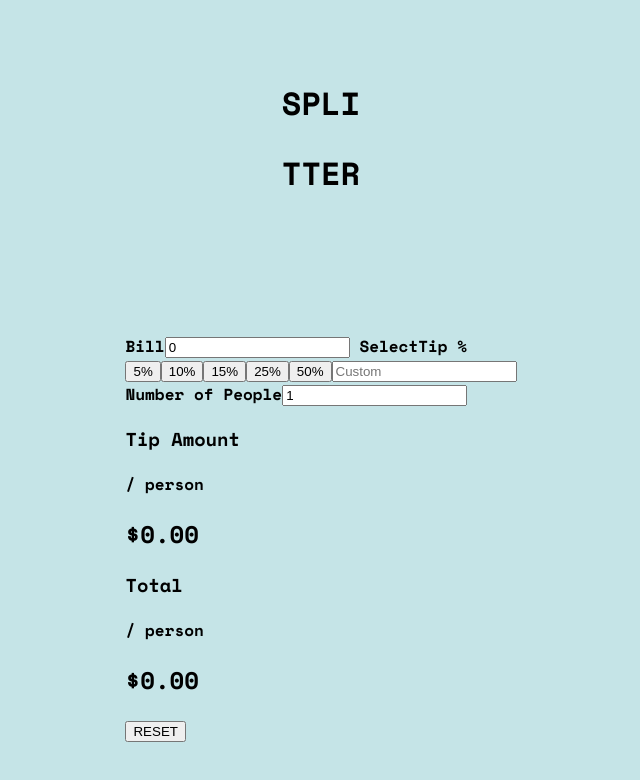
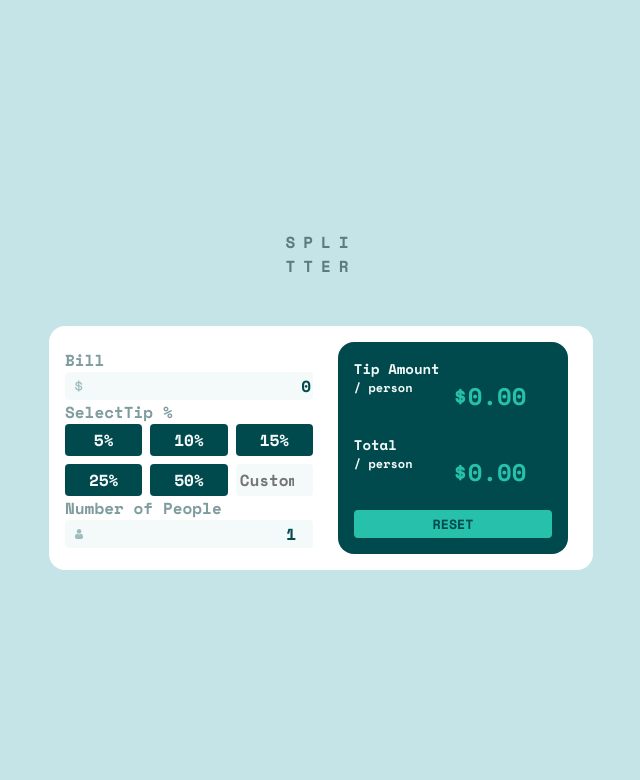
Before and after one commit to ljreaux/fem-tip-calculator, a React (Vite) app: page / in a window 1280 px wide. Shown: the top 780 px of the page, without its empty margins (319-959 px from the left). Built offline with nearby package versions, Linux system fonts and the light colour scheme.

Commit message:
finished basic styling

```diff
--- a/src/Card.tsx
+++ b/src/Card.tsx
@@ -43,13 +43,14 @@ function TipButtons({
   return (
     <>
       {tipButtons}
-      <label htmlFor="customTip"></label>
+      <label htmlFor="customTip">
         <input
           type="number"
           placeholder="Custom"
           value={tipPercent}
           onChange={handleChange}
         />
+      </label>
     </>
   );
 }
@@ -57,14 +58,14 @@ function TipButtons({
 function Input({
   setTip,
   tip,
+  userInput,
+  setUserInput,
 }: {
   setTip: Dispatch<SetStateAction<Tips>>;
   tip: Tips;
+  userInput: UserInput;
+  setUserInput: Dispatch<SetStateAction<UserInput>>;
 }) {
-  const [userInput, setUserInput] = useState<UserInput>({
-    billTotal: 0,
-    numberOfPeople: 1,
-  });
   useEffect(() => {
     const { billTotal, numberOfPeople } = userInput;
     let tipAmount = (billTotal * (tip.tipPercent || 0)) / 100;
@@ -82,7 +83,7 @@ function Input({
 
   function handleChange(
     e: React.FormEvent<HTMLInputElement>,
-    inputType: string
+    inputType: string,
   ) {
     const target = e.target as HTMLInputElement;
     const { value } = target;
@@ -103,24 +104,68 @@ function Input({
         value={userInput.billTotal}
         onChange={(e) => handleChange(e, "billTotal")}
       />
+
       <label htmlFor="tipPercent"> {"SelectTip %"}</label>
       <div id="tipPercent">
         <TipButtons tipPercent={tipPercent} setTipPercent={setTipPercent} />
       </div>
-      <div>
-        <label htmlFor="NumberOfPeople">Number of People</label>
+      <div
+        style={{
+          width: "100%",
+        }}
+      >
+        <label
+          htmlFor="numberOfPeople"
+          style={{
+            display: "block",
+            width: "100%",
+            position: "relative",
+          }}
+        >
+          <span>Number of People</span>
+          {userInput.numberOfPeople === 0 && (
+            <span
+              style={{
+                fontSize: ".5rem",
+                color: "#DFA496",
+                position: "absolute",
+                right: 0,
+                top: "50%",
+                translate: "0 -50%",
+              }}
+            >
+              Can't be zero
+            </span>
+          )}
+        </label>
         <input
+          id="numberOfPeople"
           type="number"
           placeholder="0"
           value={userInput.numberOfPeople}
           onChange={(e) => handleChange(e, "numberOfPeople")}
+          style={
+            userInput.numberOfPeople === 0
+              ? {
+                  outline: "1px solid #DFA496",
+                }
+              : undefined
+          }
         />
       </div>
     </div>
   );
 }
 
-function Result({ tip }: { tip: Tips }) {
+function Result({
+  tip,
+  setTip,
+  setUserInput,
+}: {
+  tip: Tips;
+  setTip: Dispatch<SetStateAction<Tips>>;
+  setUserInput: Dispatch<SetStateAction<UserInput>>;
+}) {
   const { tipAmount, total } = tip;
   return (
     <div className="result">
@@ -132,9 +177,24 @@ function Result({ tip }: { tip: Tips }) {
       <div>
         <h3>Total</h3>
         <p>/ person</p>
+      </div>
       <h2>${total.toFixed(2)}</h2>
-      </div>
-      <button className="reset-btn">RESET</button>
+      <button
+        className="reset-btn"
+        onClick={() => {
+          setTip({
+            tipAmount: 0,
+            total: 0,
+            tipPercent: 0,
+          });
+          setUserInput({
+            billTotal: 0,
+            numberOfPeople: 0,
+          });
+        }}
+      >
+        RESET
+      </button>
     </div>
   );
 }
@@ -144,10 +204,19 @@ export default function Card() {
     tipAmount: 0,
     total: 0,
   });
+  const [userInput, setUserInput] = useState<UserInput>({
+    billTotal: 0,
+    numberOfPeople: 1,
+  });
   return (
     <div className="card">
-      <Input setTip={setTip} tip={tip} />
-      <Result tip={tip} />
+      <Input
+        setTip={setTip}
+        tip={tip}
+        userInput={userInput}
+        setUserInput={setUserInput}
+      />
+      <Result tip={tip} setTip={setTip} setUserInput={setUserInput} />
     </div>
   );
 }
--- a/src/index.css
+++ b/src/index.css
@@ -20,8 +20,163 @@ body {
 }
 
 main {
-  display: grid;
-  place-items: center;
+  display: flex;
+  flex-direction: column;
+  align-items: center;
+  justify-content: center;
   min-height: 100vh;
   background-color: var(--clr-light-grayish-cyan);
 }
+
+input {
+  color: var(--clr-very-dark-cyan);
+}
+
+input,
+button {
+  cursor: pointer;
+}
+
+.header {
+  margin-bottom: 3rem;
+}
+
+h1 {
+  color: var(--clr-dark-grayish-cyan);
+  font-size: 1rem;
+  letter-spacing: 0.5em;
+  margin: 0;
+}
+
+.card {
+  background-color: var(--clr-white);
+  padding: 1rem;
+  width: 40%;
+  border-radius: 1rem;
+  display: grid;
+  place-items: center;
+  grid-template-columns: 1fr 1fr;
+  gap: 1rem;
+}
+
+.input label {
+  color: var(--clr-grayish-cyan);
+}
+.input label[for="billTotal"]::after {
+  background-image: url(./assets/icon-dollar.svg);
+}
+
+.input label[for="numberOfPeople"]::after {
+  background-image: url(./assets/icon-person.svg);
+}
+
+.input label[for="billTotal"]::after,
+.input label[for="numberOfPeople"]::after {
+  position: absolute;
+  content: "";
+  background-repeat: no-repeat;
+  background-size: 0.5rem;
+  background-position: 50%, 50%;
+  display: grid;
+  place-items: center;
+  height: 1.75rem;
+  width: 1.75rem;
+  z-index: 10;
+}
+
+#tipPercent {
+  display: grid;
+  grid-template-columns: repeat(3, 1fr);
+  gap: 0.5rem;
+}
+
+#tipPercent * {
+  width: 100%;
+}
+
+.btn {
+  border: none;
+  border-radius: 0.25rem;
+  font: inherit;
+  color: var(--clr-very-light-grayish-cyan);
+  background-color: var(--clr-very-dark-cyan);
+  padding: 0.25rem 0.25rem;
+}
+
+input[placeholder="Custom"] {
+  text-align: right;
+  box-sizing: border-box;
+  background-color: var(--clr-very-light-grayish-cyan);
+  border: none;
+  border-radius: 0.25rem;
+  font: inherit;
+  padding: 0.25rem 0.25rem;
+  outline-color: var(--clr-strong-cyan);
+}
+
+.btn:focus {
+  background-color: var(--clr-strong-cyan);
+  color: var(--clr-very-dark-cyan);
+}
+
+.btn:hover {
+  background-color: var(--clr-light-grayish-cyan);
+  color: var(--clr-very-dark-cyan);
+}
+
+#billTotal,
+#numberOfPeople {
+  box-sizing: border-box;
+  position: relative;
+  text-align: end;
+  width: 100%;
+  height: 1.75rem;
+  border: none;
+  font: inherit;
+  background-color: var(--clr-very-light-grayish-cyan);
+  border-radius: 0.25rem;
+  z-index: 9;
+}
+
+#billTotal:focus,
+#numberOfPeople:focus {
+  outline: 1px solid var(--clr-strong-cyan);
+}
+
+.result {
+  background-color: var(--clr-very-dark-cyan);
+  width: 80%;
+  padding: 1rem;
+  display: grid;
+  grid-template-columns: 1fr 1fr;
+  border-radius: 1rem;
+}
+
+.result div {
+  color: var(--clr-very-light-grayish-cyan);
+  font-size: 0.75rem;
+}
+
+.result div h3,
+.result div p {
+  margin: 0;
+}
+
+.result h2 {
+  color: var(--clr-strong-cyan);
+}
+
+.reset-btn {
+  grid-column: 1/-1;
+  border: none;
+  color: var(--clr-very-dark-cyan);
+  background-color: var(--clr-strong-cyan);
+  padding-block: 0.25rem;
+  border-radius: 0.25rem;
+  font-family: inherit;
+  font-weight: inherit;
+}
+
+.reset-btn:hover {
+  background-color: var(--clr-light-grayish-cyan);
+}
```
Lines whose indentation alone changed are shown as unchanged.
